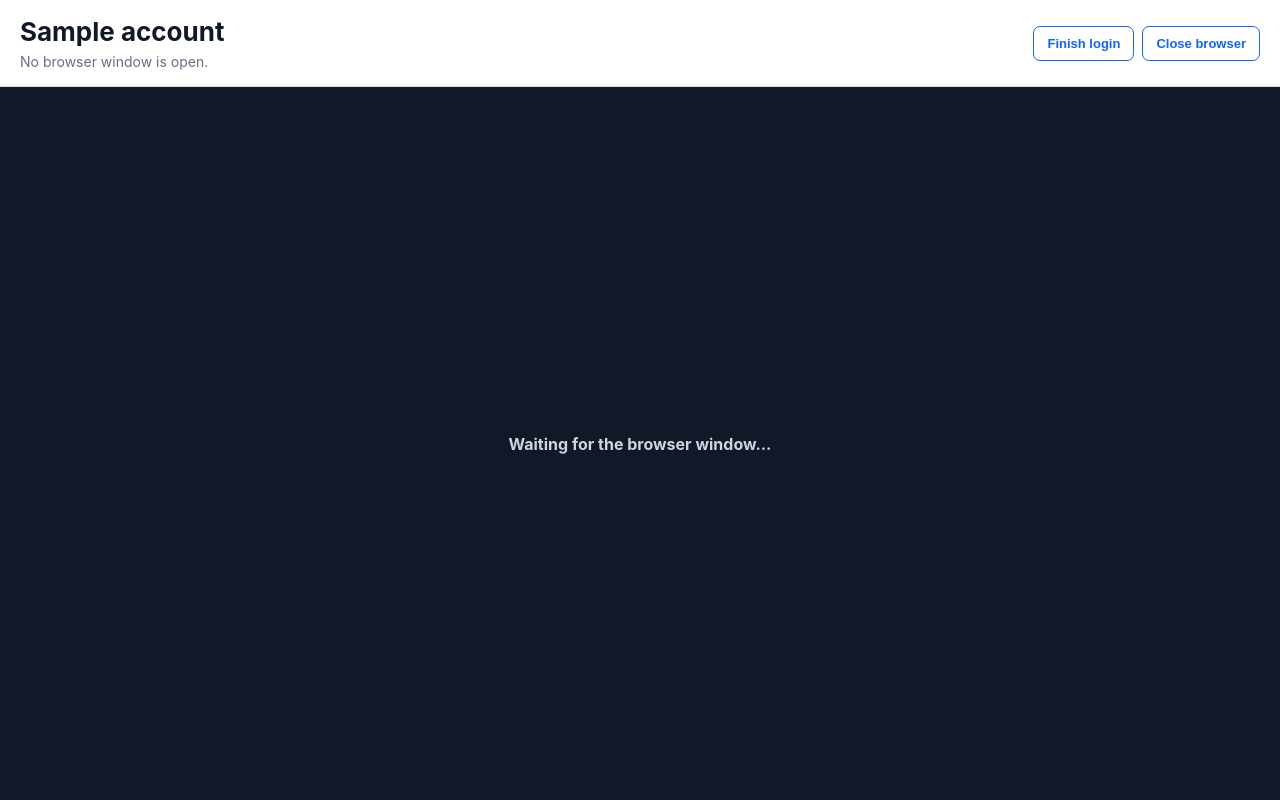
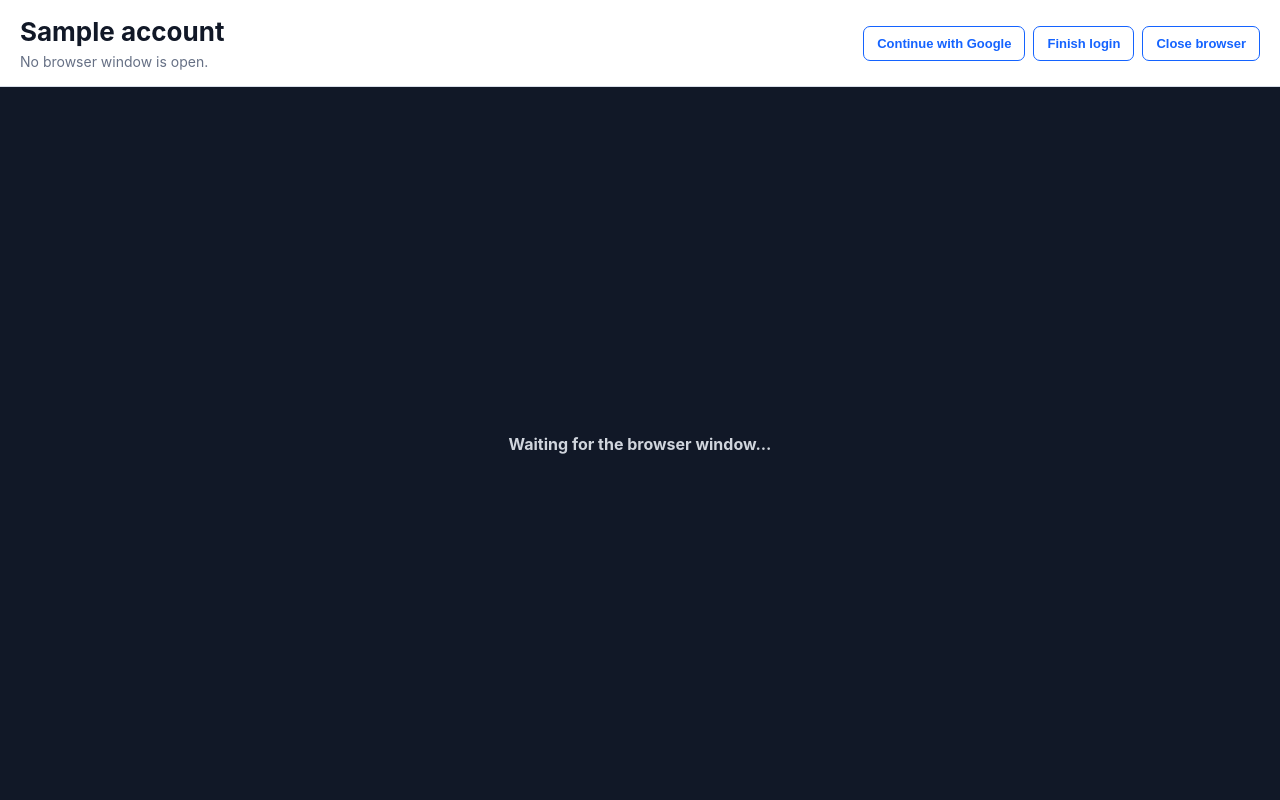
Before and after one commit to PiefkePaul/claude-session-watcher, a FastAPI app: template src/claude_session_watcher/templates/browser_console.html in a window 1280 px wide. Run offline with FastAPI, Linux system fonts and the light colour scheme; the template is opened without the code that fills it: most values are stand-ins (such as "Sample title", 1, 10 or a date in 2020).

Commit message:
Fix CI lint failures and add Google login helper flow

```diff
--- a/scripts/trace_remote_control.py
+++ b/scripts/trace_remote_control.py
@@ -3,7 +3,7 @@ from __future__ import annotations
 import argparse
 import asyncio
 import json
-from datetime import datetime, timezone
+from datetime import UTC, datetime
 from pathlib import Path
 from typing import Any
 
@@ -191,7 +191,7 @@ async def trace_remote_control(
     return {
         "remote_url": remote_url,
         "message": message,
-        "captured_at": datetime.now(timezone.utc).isoformat(),
+        "captured_at": datetime.now(UTC).isoformat(),
         "request_response_count": len(logs),
         "websocket_count": len(websockets),
         "logs": logs,
@@ -203,7 +203,7 @@ def main() -> int:
     args = _build_parser().parse_args()
     message = args.message
     if message == "__auto__":
-        message = f"csw remote trace {datetime.now(timezone.utc).isoformat()}"
+        message = f"csw remote trace {datetime.now(UTC).isoformat()}"
     result = asyncio.run(
         trace_remote_control(
             profile_dir=Path(args.profile_dir),
--- a/src/claude_session_watcher/app.py
+++ b/src/claude_session_watcher/app.py
@@ -311,6 +311,7 @@ def create_app(settings: Settings | None = None) -> FastAPI:
                 "account": account,
                 "wait": wait,
                 "auto_finish_login": settings.auto_finish_login,
+                "auto_start_google_login": settings.auto_start_google_login,
             },
         )
 
@@ -441,6 +442,30 @@ def create_app(settings: Settings | None = None) -> FastAPI:
     async def api_open_login(request: Request, account_id: int):
         account = await _open_account_login(store, browser, display, account_id)
         return await _browser_state(request, browser, display, settings, account)
+
+    @app.post("/api/accounts/{account_id}/start-google-login")
+    async def api_start_google_login(request: Request, account_id: int):
+        account = store.get_account(account_id)
+        account_watcher = store.ensure_account_watcher(account_id)
+        try:
+            result = await browser.start_google_login(Path(account.profile_dir))
+            detail = (
+                "Google login trigger executed"
+                if result.get("ok")
+                else f"Google login trigger failed: {result.get('reason')}"
+            )
+            level = "info" if result.get("ok") else "warning"
+            store.add_account_event(account_watcher.id, level, detail)
+            state = await _browser_state(request, browser, display, settings, account)
+            state["google_login"] = result
+            return state
+        except Exception as exc:  # noqa: BLE001
+            store.add_account_event(
+                account_watcher.id,
+                "error",
+                f"Google login helper failed: {exc}",
+            )
+            raise HTTPException(status_code=500, detail=str(exc)) from exc
 
     @app.post("/api/accounts/{account_id}/finish-login")
     async def api_finish_login(request: Request, account_id: int):
--- a/src/claude_session_watcher/browser.py
+++ b/src/claude_session_watcher/browser.py
@@ -2,6 +2,7 @@ from __future__ import annotations
 
 import asyncio
 import os
+import re
 import subprocess
 from dataclasses import dataclass
 from pathlib import Path
@@ -234,6 +235,63 @@ class CamoufoxManager:
             await page.bring_to_front()
         except Exception:
             pass
+
+    async def start_google_login(self, profile_dir: Path) -> dict[str, Any]:
+        """Best-effort helper for the common Claude "Continue with Google" flow.
+
+        This intentionally does not handle credentials. It only navigates to /new,
+        accepts cookie banners, and clicks a visible Google sign-in trigger.
+        """
+        context = await self.context_for_profile(profile_dir, headless=False, reset=False)
+        page = await self._get_or_open_page(context, "https://claude.ai/new")
+        await page.goto("https://claude.ai/new", wait_until="domcontentloaded")
+        try:
+            await page.bring_to_front()
+        except Exception:
+            pass
+
+        await self._accept_cookies_banner(page)
+
+        user_menu = page.locator('button[data-testid="user-menu-button"]').first
+        try:
+            await user_menu.wait_for(state="visible", timeout=2_000)
+            return {"ok": True, "already_logged_in": True}
+        except Exception:
+            pass
+
+        selectors: list[tuple[str, Any]] = [
+            (
+                "button-role-google",
+                page.get_by_role("button", name=re.compile("google", re.IGNORECASE)).first,
+            ),
+            (
+                "link-role-google",
+                page.get_by_role("link", name=re.compile("google", re.IGNORECASE)).first,
+            ),
+            ("button-text-google", page.locator("button:has-text('Google')").first),
+            ("link-text-google", page.locator("a:has-text('Google')").first),
+        ]
+
+        for name, locator in selectors:
+            try:
+                await locator.wait_for(state="visible", timeout=1_500)
+                before = len(context.pages)
+                await locator.click(timeout=2_500)
+                await page.wait_for_timeout(500)
+                if len(context.pages) > before:
+                    try:
+                        await context.pages[-1].bring_to_front()
+                    except Exception:
+                        pass
+                return {"ok": True, "clicked": True, "selector": name}
+            except Exception:
+                continue
+
+        return {
+            "ok": False,
+            "clicked": False,
+            "reason": "No visible Google sign-in button/link was found on claude.ai/new",
+        }
 
     async def ensure_pro_plan(self, profile_dir: Path, *, page=None) -> dict[str, Any]:
         """Best-effort attempt to switch the active Claude profile/plan to Pro.
--- a/src/claude_session_watcher/oauth_usage.py
+++ b/src/claude_session_watcher/oauth_usage.py
@@ -99,7 +99,9 @@ class ClaudeOAuthUsageClient:
         async with httpx.AsyncClient(headers=headers, timeout=15, follow_redirects=False) as client:
             response = await client.get("https://api.anthropic.com/api/oauth/usage")
         if response.status_code in {401, 403}:
-            raise OAuthUsageAuthError(f"OAuth usage request was rejected: HTTP {response.status_code}")
+            raise OAuthUsageAuthError(
+                f"OAuth usage request was rejected: HTTP {response.status_code}"
+            )
         if response.status_code == 429:
             raise OAuthUsageRateLimitError("OAuth usage request was rate-limited: HTTP 429")
         response.raise_for_status()
--- a/src/claude_session_watcher/settings.py
+++ b/src/claude_session_watcher/settings.py
@@ -40,6 +40,7 @@ class Settings(BaseSettings):
     vnc_display: str = ":99"
     vnc_web_root: str = "/usr/share/novnc/"
     auto_finish_login: bool = True
+    auto_start_google_login: bool = False
     auto_switch_to_pro_plan: bool = True
     notify_ntfy_url: str | None = None
     notify_ntfy_token: str | None = None
--- a/src/claude_session_watcher/templates/browser_console.html
+++ b/src/claude_session_watcher/templates/browser_console.html
@@ -13,6 +13,7 @@
         <p id="console-status">Starting browser console...</p>
       </div>
       <div class="actions">
+        <button type="button" class="secondary" id="start-google-login">Continue with Google</button>
         <button type="button" class="secondary" id="finish-login">Finish login</button>
         <button type="button" class="secondary" id="close-browser">Close browser</button>
       </div>
@@ -33,14 +34,17 @@
     <script>
       const accountId = {{ account.id }};
       const autoFinishLogin = {{ "true" if auto_finish_login else "false" }};
+      const autoStartGoogleLogin = {{ "true" if auto_start_google_login else "false" }};
       const waitForBrowser = {{ "true" if wait else "false" }};
       const statusEl = document.getElementById("console-status");
       const frame = document.getElementById("console-frame");
       const placeholder = document.getElementById("console-placeholder");
       const finishButton = document.getElementById("finish-login");
+      const googleButton = document.getElementById("start-google-login");
       const closeButton = document.getElementById("close-browser");
       let loadedConsoleUrl = null;
       let finishInFlight = false;
+      let googleKickoffAttempted = false;
 
       function setStatus(message) {
         statusEl.textContent = message;
@@ -78,6 +82,24 @@
         }
       }
 
+      async function startGoogleLogin() {
+        try {
+          const state = await postAction("start-google-login");
+          const result = state.google_login || {};
+          if (result.already_logged_in) {
+            setStatus("Already logged in.");
+            return;
+          }
+          if (result.ok) {
+            setStatus("Google login started. Complete sign-in in the browser window.");
+          } else {
+            setStatus(result.reason || "Google login trigger did not find a button.");
+          }
+        } catch (error) {
+          setStatus(`Google login helper failed: ${error.message}`);
+        }
+      }
+
       async function pollState() {
         try {
           const response = await fetch(`/api/accounts/${accountId}/browser-state`);
@@ -96,6 +118,16 @@
           } else {
             setStatus("No browser window is open.");
           }
+          if (
+            autoStartGoogleLogin &&
+            state.browser_open &&
+            state.vnc_ready &&
+            !state.login_detected &&
+            !googleKickoffAttempted
+          ) {
+            googleKickoffAttempted = true;
+            await startGoogleLogin();
+          }
           if (autoFinishLogin && state.login_detected && state.browser_open) {
             await finishLogin();
           }
@@ -107,6 +139,7 @@
       }
 
       finishButton.addEventListener("click", finishLogin);
+      googleButton.addEventListener("click", startGoogleLogin);
       closeButton.addEventListener("click", closeBrowser);
       pollState();
     </script>
```
Also changed, not shown: tests/test_settings.py (+2 -0 lines), README.md.
